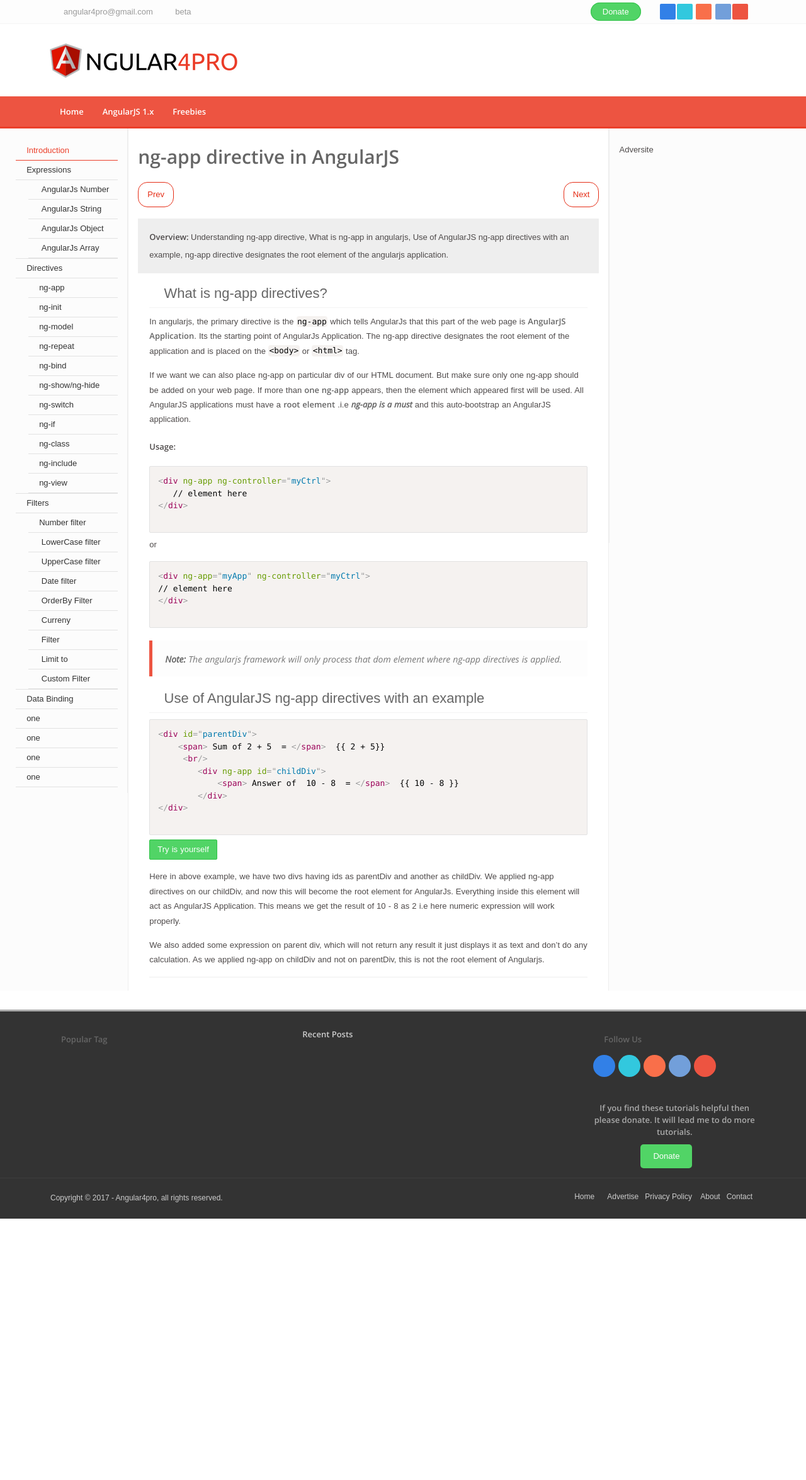
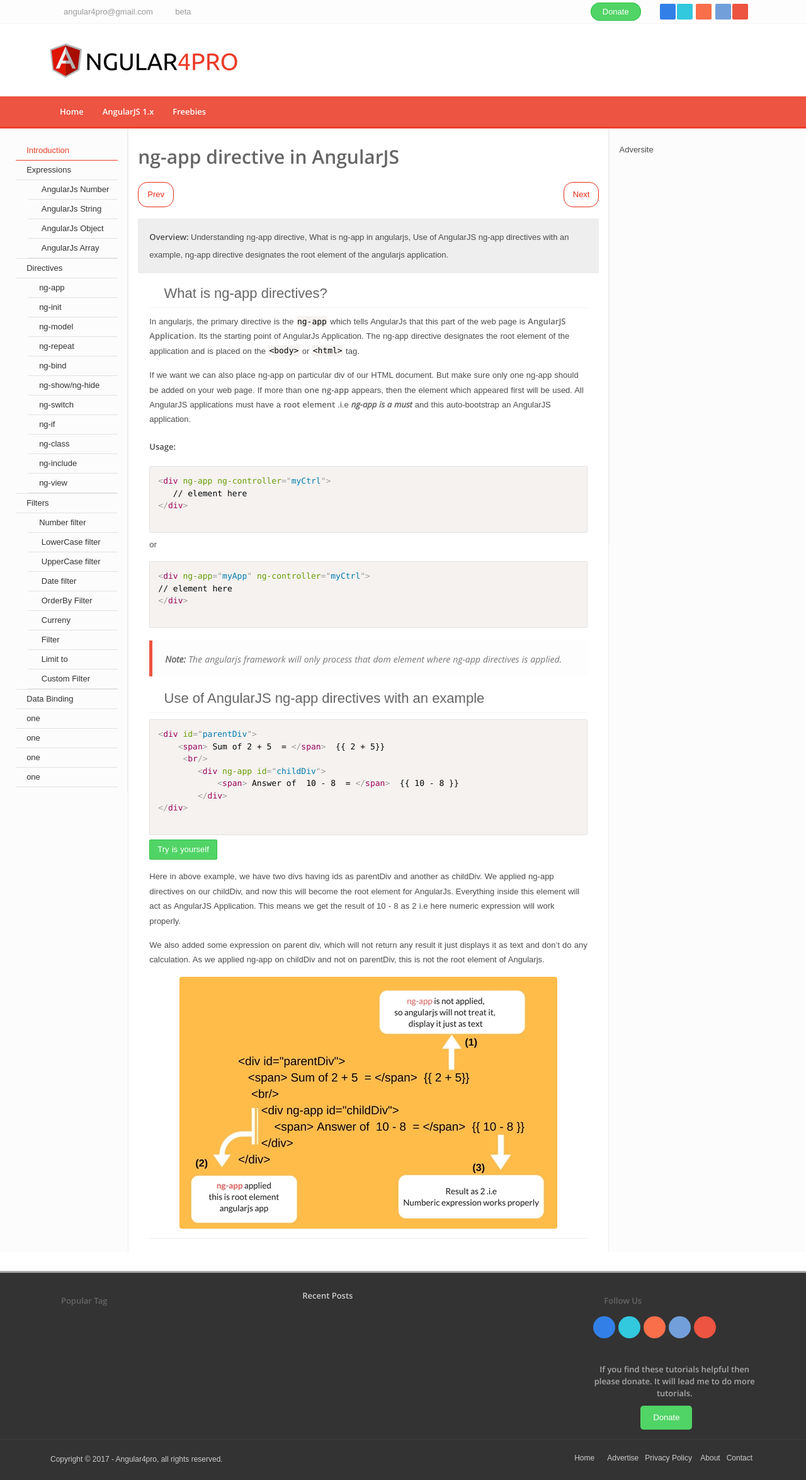
Before and after one commit to angular4pro/angular4pro.github.io, a Jekyll site: the page built from _posts/2017-09-25-ng-app.md, in a window 1280 px wide. Shown: the whole page at 63% size. Built offline with Jekyll 4.4.1, drawn with Linux system fonts in a browser that asks for light colours; some web fonts are replaced; before the commit the page ends 1935 px from its top, so only the background shows below that.

Commit message:
Update 2017-09-25-ng-app.md

```diff
--- a/_posts/2017-09-25-ng-app.md
+++ b/_posts/2017-09-25-ng-app.md
@@ -55,5 +55,7 @@ Here in above example, we have two divs having ids as parentDiv and another as c
 
 We also added some expression on parent div, which will not return any result it just displays it as text and don't do any calculation. As we applied ng-app on childDiv and not on parentDiv, this is not the root element of Angularjs.
 
+![AngularJS ng-app directive Explanation](https://angular4pro.com/md/images/ng-app-directive-AngularJS-example.jpg "ng-app directive designates the root element of Angularjs Application.")
+
 
 ---
```
